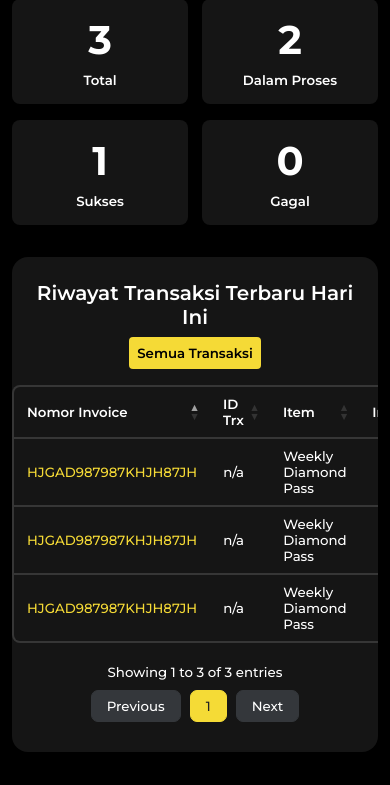
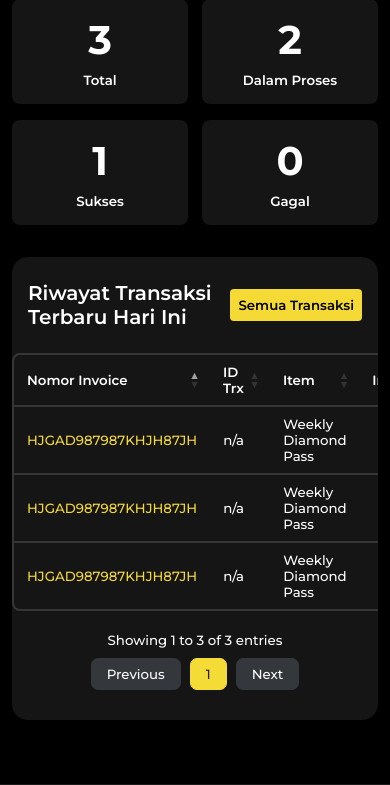
Before and after one commit to rohman007/sipshop_new, a PHP site: page /dashboard.php in a window 390 px wide. Shown: the part 956-1741 px from the top of the page. Run offline with PHP 8.4, Linux system fonts and the light colour scheme; some libraries are stand-ins or nearby versions.

Commit message:
new update dashboard

```diff
--- a/dashboard.php
+++ b/dashboard.php
@@ -122,9 +122,9 @@
               </div> -->
             </div>
             <div class="rounded-4 bg-blackgrey text-white py-sm-3 px-sm-4  pb-1">
-              <div class="px-md-2 px-3 py-3 d-sm-flex text-center text-sm-start justify-content-between align-items-center ">
+              <div class="px-md-2 px-3 py-3 d-flex justify-content-between align-items-center ">
                 <div class="fw-600 fs-5 mt-2 mt-sm-0 mb-2">Riwayat Transaksi Terbaru Hari Ini</div>
-                <a href="#" class="bg-yellow text-black px-2 py-2 rounded-1 text-sm d-inline-block text-decoration-none fw-600">Semua Transaksi</a>
+                <a href="#" style="white-space: nowrap;" class="bg-yellow text-black px-2 py-2 rounded-1 text-sm d-inline-block text-decoration-none fw-600">Semua Transaksi</a>
               </div>
               <div class="data-order mb-md-4 mb-4">
                 <div class="">
```
